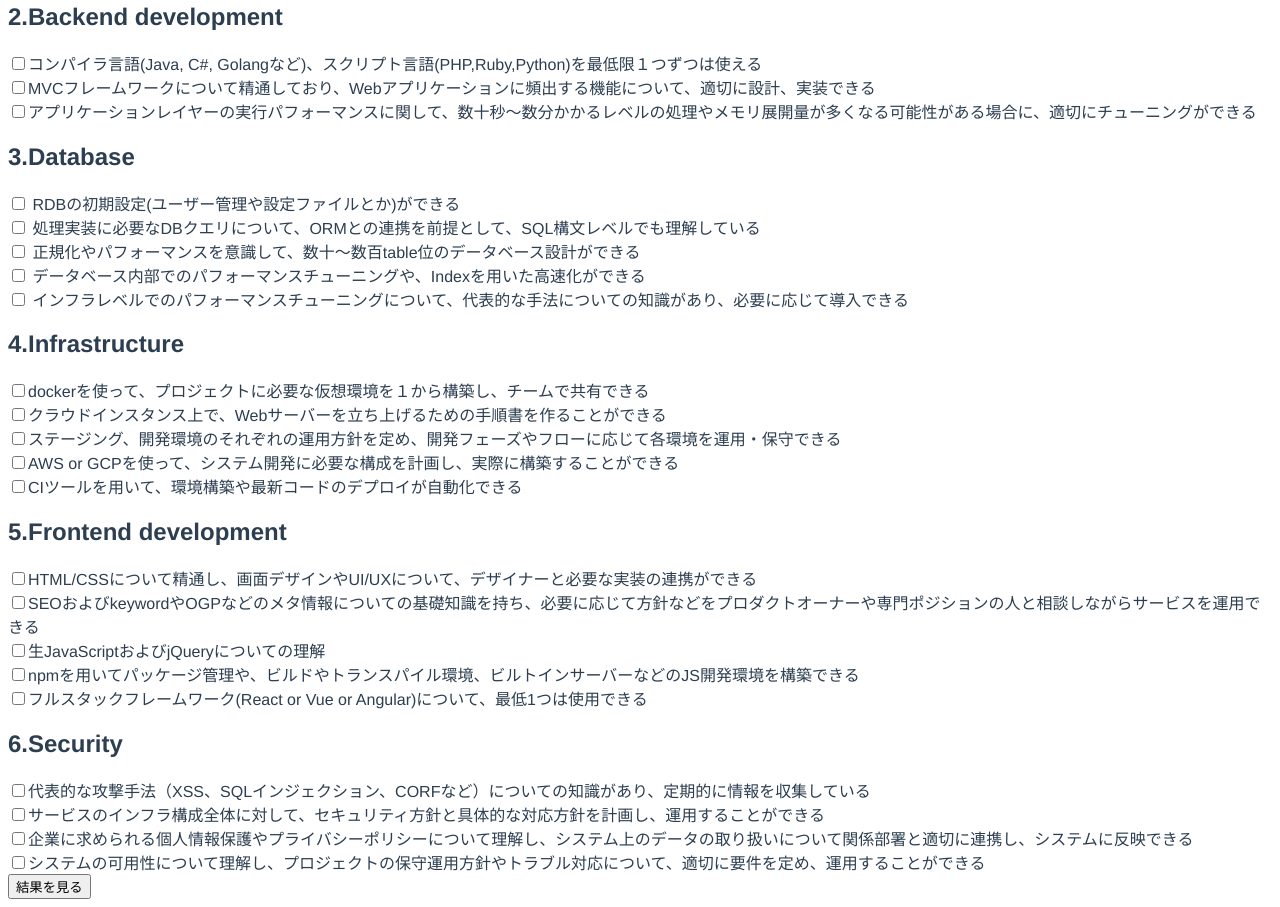
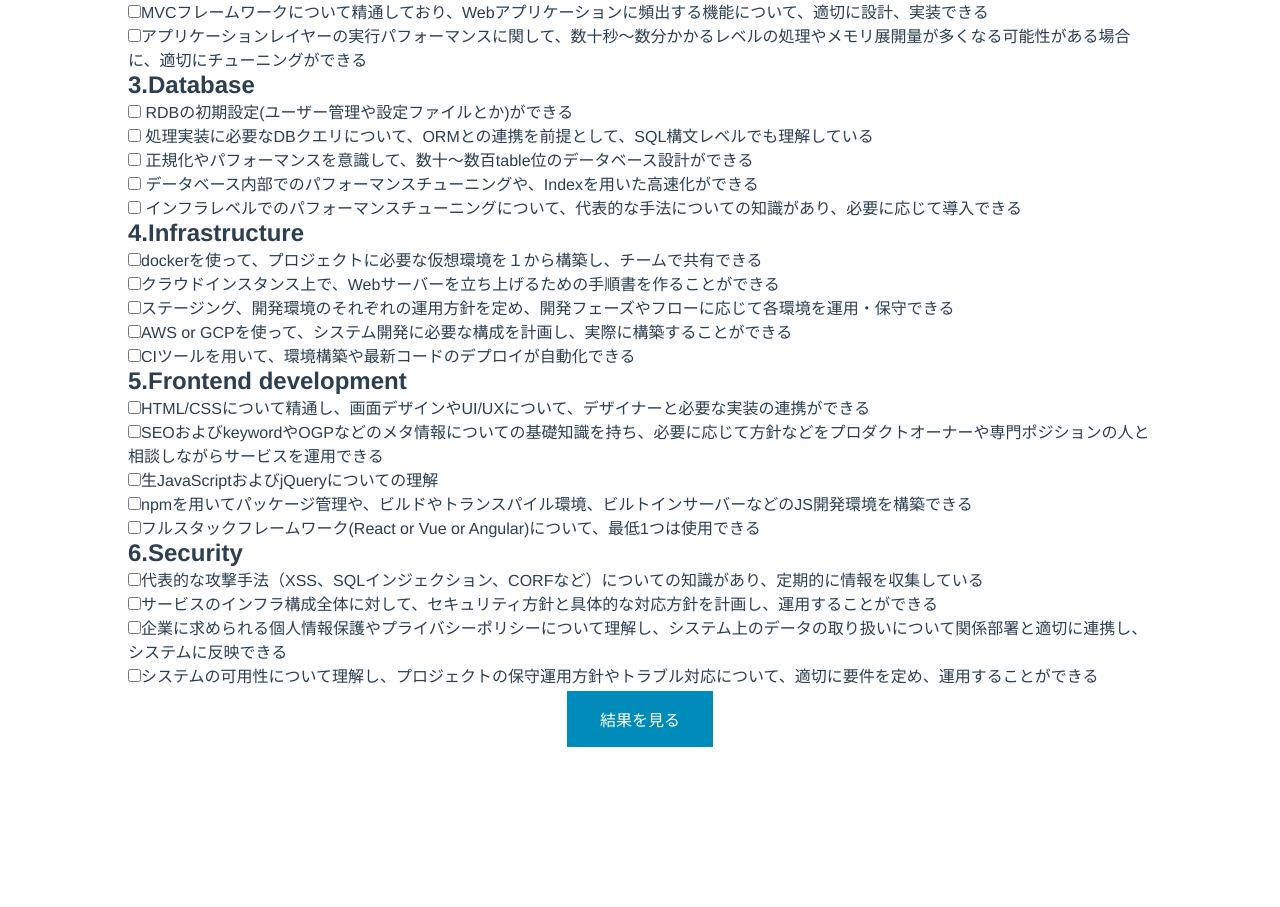
Before and after one commit to Kouta-fd/hackson, a Vue app in the folder checkapp/: page /checkList in a window 1280 px wide. Shown: the part 357-1264 px from the top of the page. After the commit the page ends 1168 px from the top, so only its background shows below. Built offline with nearby package versions, Linux system fonts and the light colour scheme.

Commit message:
add style checklist

```diff
--- a/checkapp/src/App.vue
+++ b/checkapp/src/App.vue
@@ -4,6 +4,7 @@
   </div>
 </template>
 <style>
+@import "./assets/css/style.css";
 #app {
   font-family: Avenir, Helvetica, Arial, sans-serif;
   -webkit-font-smoothing: antialiased;
--- /dev/null
+++ b/checkapp/src/assets/css/style.css
@@ -0,0 +1,16 @@
+* {
+  margin: 0;
+  padding: 0;
+}
+#app {
+  max-width: 1025px;
+  width: 80%;
+  margin: 60px auto;
+  padding-left: 30px;
+  padding-right: 30px;
+}
+@media screen and (max-width: 768px) {
+  #app {
+    width: auto;
+  }
+}
--- /dev/null
+++ b/checkapp/src/components/Rank.vue
@@ -0,0 +1,18 @@
+<template>
+  <div class="rank">
+    ランク
+  </div>
+</template>
+
+<script>
+export default {
+  name: 'rank',
+  props: {
+
+  }
+}
+</script>
+<!-- Add "scoped" attribute to limit CSS to this component only -->
+<style scoped>
+
+</style>
--- a/checkapp/src/pages/checkList/index.vue
+++ b/checkapp/src/pages/checkList/index.vue
@@ -5,7 +5,9 @@
 
     <div v-for="csitem in csitems" :key="csitem.id">
       <label for="CS-1">
-        <input type="checkbox" name="CS" v-model="checked" />{{
+
+        <input type="checkbox" name="CS" v-model="csitem.checked" />{{
+
           csitem.text
         }}</label
       >
@@ -13,7 +15,9 @@
     <h2>2.Backend development</h2>
     <div v-for="backenditem in backenditems" :key="backenditem.id">
       <label for="backend-1">
-        <input type="checkbox" name="backend" v-model="checked" />{{
+
+        <input type="checkbox" name="backend" v-model="backenditem.checked" />{{
+
           backenditem.text
         }}</label
       >
@@ -21,15 +25,21 @@
     <h2>3.Database</h2>
     <div v-for="databaseitem in databaseitems" :key="databaseitem.id">
       <label for="database-1">
-        <input type="checkbox" name="database" v-model="checked" />{{
-          databaseitem.text
-        }}</label
+
+        <input
+          type="checkbox"
+          name="database"
+          v-model="databaseitem.checked"
+        />{{ databaseitem.text }}</label
+
       >
     </div>
     <h2>4.Infrastructure</h2>
     <div v-for="infraitem in infraitems" :key="infraitem.id">
       <label for="infra-1">
-        <input type="checkbox" name="infra" v-model="checked" />{{
+
+        <input type="checkbox" name="infra" v-model="infraitem.checked" />{{
+
           infraitem.text
         }}</label
       >
@@ -37,21 +47,31 @@
     <h2>5.Frontend development</h2>
     <div v-for="frontenditem in frontenditems" :key="frontenditem.id">
       <label for="front-1">
-        <input type="checkbox" name="frontend" v-model="checked" />{{
-          frontenditem.text
-        }}</label
+
+        <input
+          type="checkbox"
+          name="frontend"
+          v-model="frontenditem.checked"
+        />{{ frontenditem.text }}</label
+
       >
     </div>
     <h2>6.Security</h2>
     <div v-for="securityitem in securityitems" :key="securityitem.id">
       <label for="security-1">
-        <input type="checkbox" name="security" v-model="checked" />{{
-          securityitem.text
-        }}</label
+
+        <input
+          type="checkbox"
+          name="security"
+          v-model="securityitem.checked"
+        />{{ securityitem.text }}</label
+
       >
     </div>
+    <div class="result">
+      <button id="btn" @click="result">結果を見る</button>
+    </div>
 
-    <button id="btn" @click="result">結果を見る</button>
   </div>
 </template>
 <script>
@@ -227,12 +247,94 @@ export default {
     result() {
       let values = 0;
       for (var i = 0; i < this.csitems.length; i++) {
-        if (!this.csitems[i].boolean) {
+
+        if (this.csitems[i].checked) {
           values++;
         }
       }
-      console.log(values);
+
+      // eslint-disable-next-line no-unused-vars
+      let backv = 0;
+      for (i = 0; i < this.backenditems.length; i++) {
+        if (this.backenditems[i].checked) {
+          backv++;
+        }
+      }
+
+      // eslint-disable-next-line no-unused-vars
+      let databasev = 0;
+      for (i = 0; i < this.databaseitems.length; i++) {
+        if (this.databaseitems[i].checked) {
+          databasev++;
+        }
+      }
+
+      // eslint-disable-next-line no-unused-vars
+      let infrav = 0;
+      for (i = 0; i < this.infraitems.length; i++) {
+        if (this.infraitems[i].checked) {
+          infrav++;
+        }
+      }
+
+      // eslint-disable-next-line no-unused-vars
+      let frontv = 0;
+      for (i = 0; i < this.frontenditems.length; i++) {
+        if (this.frontenditems[i].checked) {
+          frontv++;
+        }
+      }
+
+      // eslint-disable-next-line no-unused-vars
+      let securityv = 0;
+      for (i = 0; i < this.securityitems.length; i++) {
+        if (this.securityitems[i].checked) {
+          securityv++;
+        }
+      }
+
+      // eslint-disable-next-line no-unused-vars
+      var total = [
+        (100 * values) / 8,
+        (100 * backv) / 3,
+        (100 * databasev) / 5,
+        (100 * infrav) / 5,
+        (100 * frontv) / 5,
+        (100 * securityv) / 4,
+        //console.log((100 * values) / 8),
+        //console.log((100 * backv) / 3),
+        //console.log((100 * databasev) / 5),
+        //console.log((100 * infrav) / 5),
+        //console.log((100 * frontv) / 5),
+        //console.log((100 * securityv) / 4),
+      ];
+      console.log(total);
+
     },
   },
 };
 </script>
+
+<style scoped>
+.result{
+  text-align: center;
+}
+button{
+  background-color: #008CBA;
+  border: none;
+  color: white;
+  padding: 15px 32px;
+  text-align: center;
+  text-decoration: none;
+  display: inline-block;
+  border: solid 1px #008CBA;
+  font-size: 16px;
+  margin: 4px 2px;
+  cursor: pointer;
+}
+button:hover{
+  color: #008CBA;
+  background-color: white;
+  transition: .5s;
+}
+</style>
--- a/checkapp/src/pages/form/index.vue
+++ b/checkapp/src/pages/form/index.vue
@@ -1,9 +1,60 @@
 <template>
-  <router-link to="/checkList/">チェックリスト</router-link>
+<div class="title">
+  <h1>Visualize your skills as a softwear developer</h1>
+  <p>下記のチェックリストに回答することで、CSの基礎知識・Backend・Database・Infrastructure・Frontend・Securityの6項目におけるあなたのスキルレベルを可視化することができます</p>
+  <div class="checklist"><router-link class="link" to="/checkList/">チェックリスト</router-link></div>
+  <div class="bottom-container"><p>© Maho Hemmi/Yuma Kubuta/Kota Fukuda/Ryuta Ishikawa</p></div>
+</div>
 </template>
+
+
 <script>
 export default {
   components: {
   }
 }
 </script>
+
+<style scoped>
+
+div.title {
+  text-align: center;
+}
+div.checklist{
+  text-align: center;
+
+}
+div.bottom-container{
+  padding: 50px 0 20px;
+}
+
+.link{
+  background-color: #008CBA;
+  border: none;
+  color: white;
+  padding: 15px 32px;
+  text-align: center;
+  text-decoration: none;
+  display: inline-block;
+  border: solid 1px #008CBA;
+  font-size: 16px;
+  margin: 4px 2px;
+  cursor: pointer;
+}
+.link:hover{
+  color: #008CBA;
+  background-color: white;
+  transition: .5s;
+}
+
+h1 {
+  color: #008CBA;
+}
+
+p {
+  width: 90%;
+  display: inline-block;
+  text-align: center;
+}
+
+</style>
--- /dev/null
+++ b/checkapp/src/pages/result/index.vue
@@ -0,0 +1,16 @@
+<template>
+  <div>
+    <div>
+      <!-- この中にグラフ表示のコードを書いてください -->
+    </div>
+    <Rank></Rank>
+    <router-link to="/checkList/">チェックリスト</router-link>
+    <router-link to="/">ホーム</router-link>
+  </div>
+</template>
+<script>
+import Rank from "../../components/Rank"
+export default {
+  components: { Rank },
+};
+</script>
--- a/checkapp/src/router/index.js
+++ b/checkapp/src/router/index.js
@@ -17,6 +17,14 @@ export default new Router({
       name: 'checkList',
       component: ()=>
         import(/* webpackChunkName: "about" */"../pages/checkList")
+
+    },
+    {
+      path: '/result',
+      name: 'result',
+      component: ()=>
+        import(/* webpackChunkName: "about" */"../pages/result")
+
     }
   ]
 })
```
Also changed, not shown: 1 other file (tests, documents, lock files or other folders).
